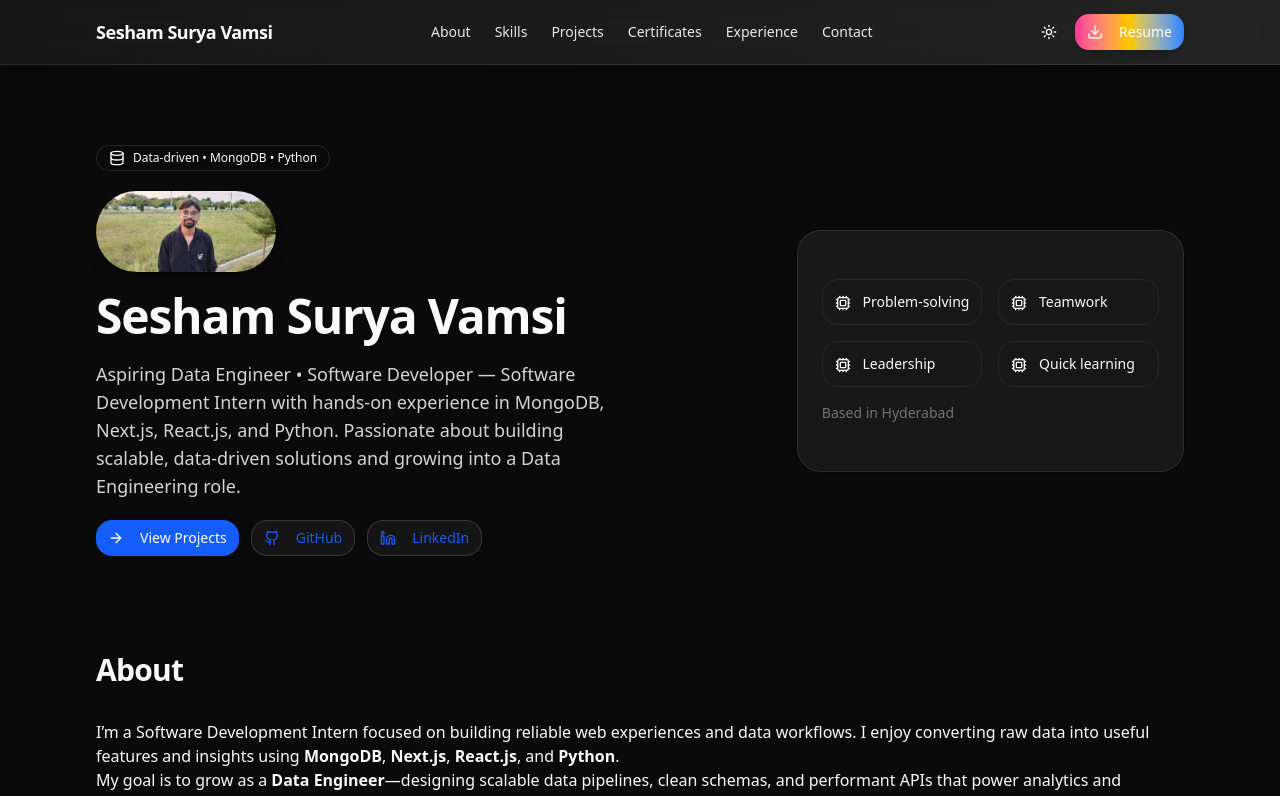
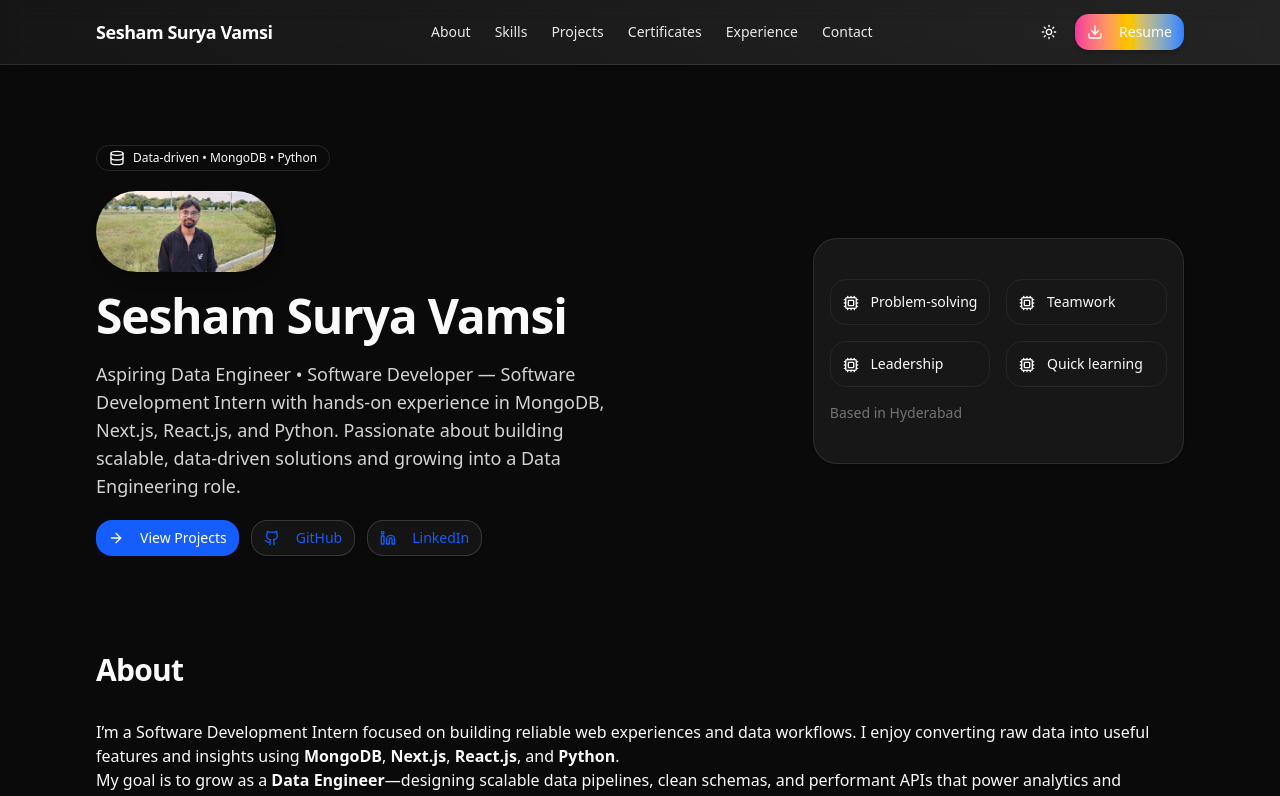
Before and after one commit to SESHAMSURYAVAMSI/profile, a Next.js app in the folder my-profile/: page / in a window 1280 px wide. Shown: the top 796 px of the page. Built offline with nearby package versions, Linux system fonts and the light colour scheme.

Commit message:
updated hero

```diff
--- a/my-profile/src/components/Hero.tsx
+++ b/my-profile/src/components/Hero.tsx
@@ -112,7 +112,7 @@ export default function Hero() {
   className="lg:justify-self-end"
 >
   <Card className="rounded-3xl shadow-sm">
-    <CardContent className="p-6">
+    <CardContent className="p-4">
       <div className="grid grid-cols-2 gap-4">
         {PROFILE.strengths.map((s) => (
           <motion.div
```
